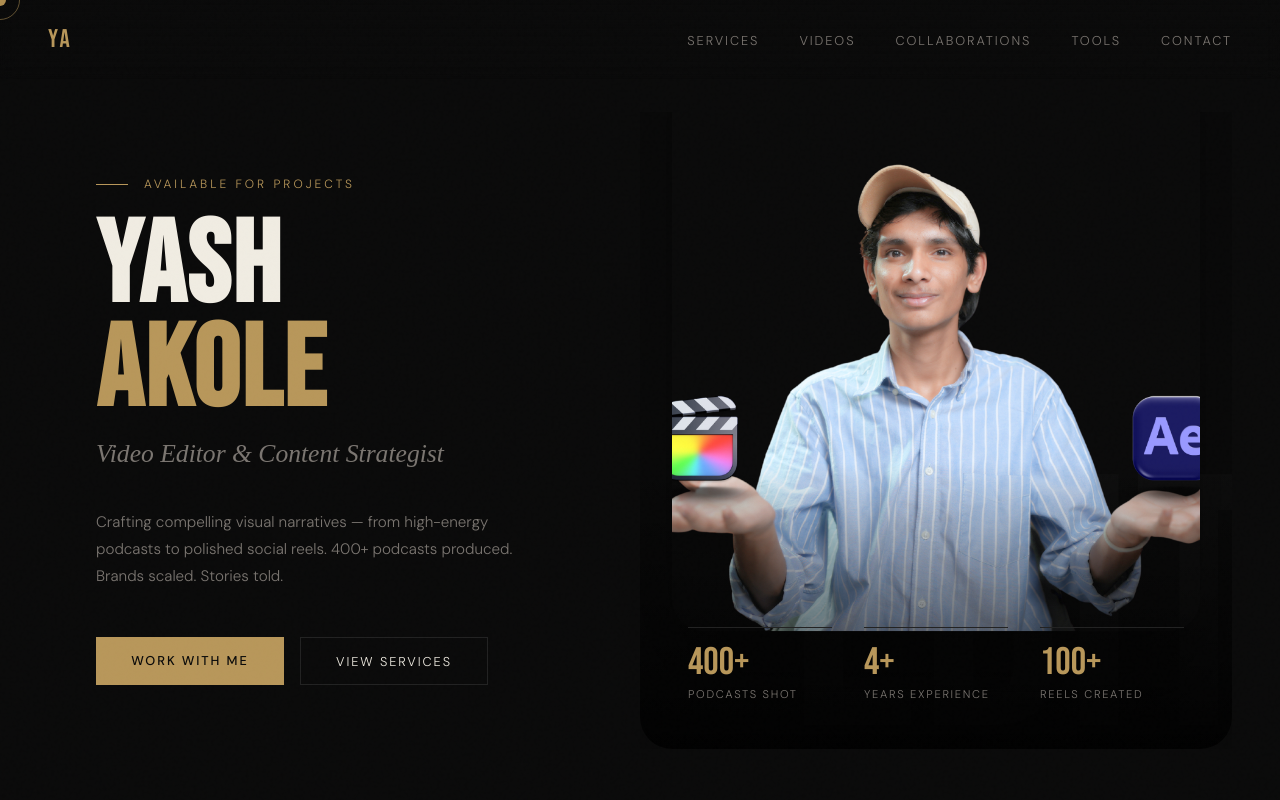
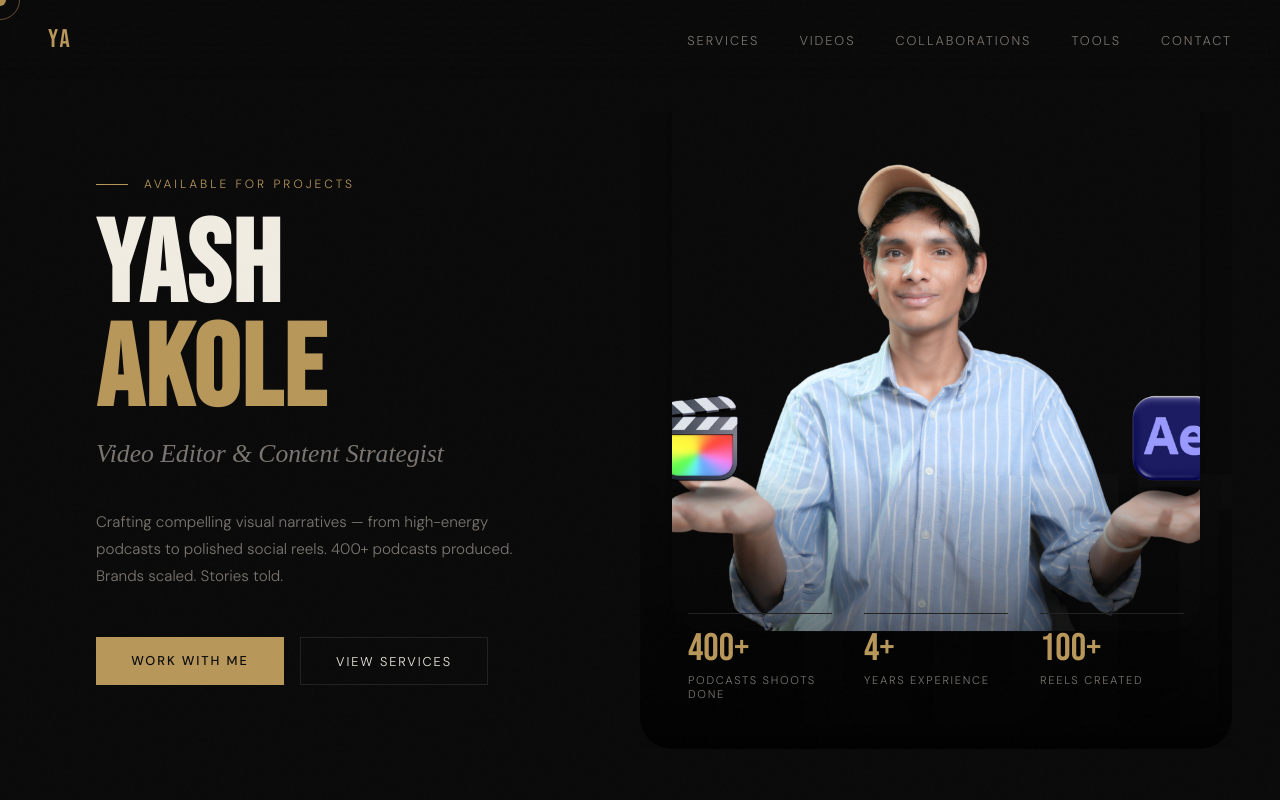
Before and after one commit to AkshayKumar-AI/yash-portfolio, a plain HTML site: page index.html in a window 1280 px wide. Shown: the top 800 px of the page. Drawn offline with Linux system fonts and the light colour scheme; a script that the page names is missing; a web font is replaced by a local one.

Commit message:
spelling change

```diff
--- a/index.html
+++ b/index.html
@@ -48,7 +48,7 @@
     <div class="hero-stats">
       <div class="stat">
         <div class="stat-num">400+</div>
-        <div class="stat-label">Podcasts Shot</div>
+        <div class="stat-label">Podcasts Shoots done</div>
       </div>
       <div class="stat">
         <div class="stat-num">4+</div>
```
